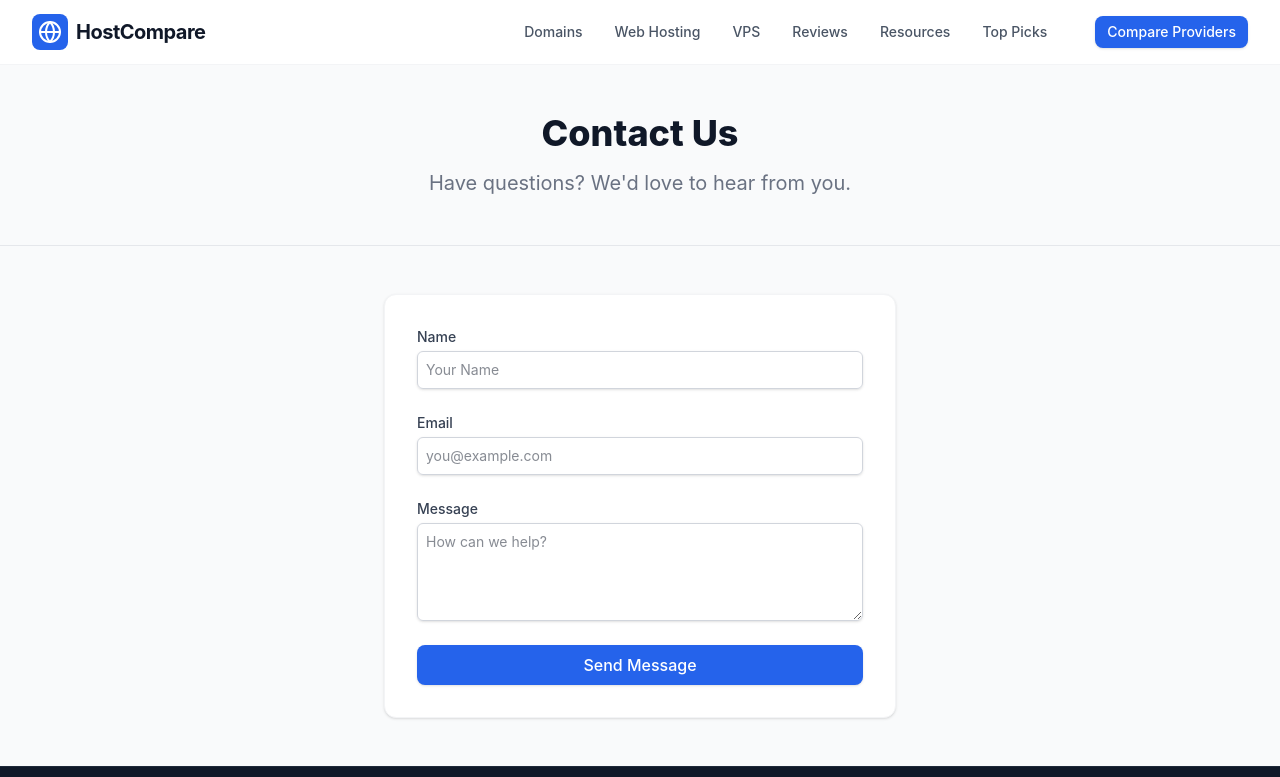
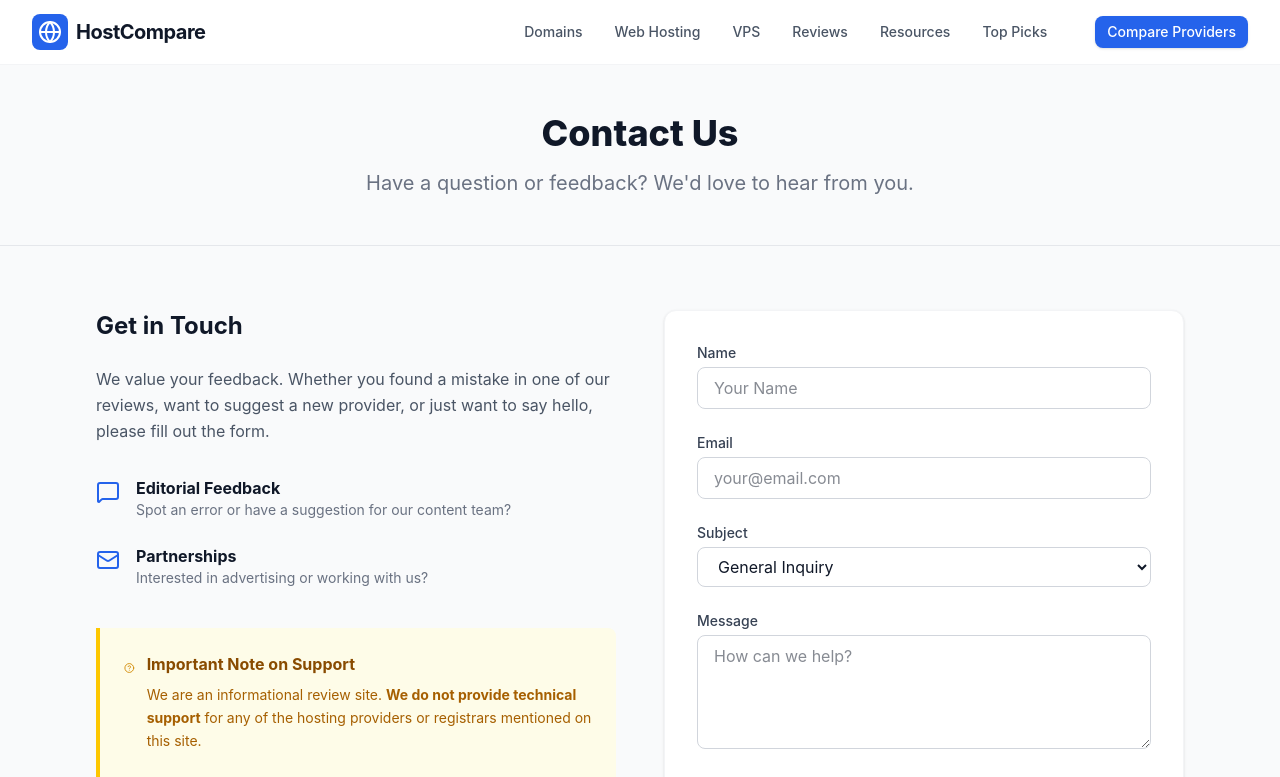
Before and after one commit to thekishanjangid/host_compare, a React (Vite) app: page /contact in a window 1280 px wide. Shown: the top 777 px of the page. Built offline with nearby package versions, Linux system fonts and the light colour scheme.

Commit message:
added content

```diff
--- a/src/pages/About.jsx
+++ b/src/pages/About.jsx
@@ -1,29 +1,74 @@
 import { Layout } from '../components/layout/Layout';
 import { PageHeader } from '../components/layout/PageHeader';
+import { Card } from '../components/ui/Card';
+import { CheckCircle2, Users, Search, BarChart } from 'lucide-react';
 
 export default function About() {
   return (
     <Layout>
       <PageHeader
         title="About Us"
-        description="We are dedicated to helping you find the perfect home for your website."
+        description="We are an independent platform dedicated to helping you find the best digital tools for your business."
       />
-      <div className="max-w-3xl mx-auto px-4 sm:px-6 lg:px-8 py-12">
-        <div className="prose prose-blue max-w-none text-gray-600">
-          <p className="text-lg leading-relaxed mb-6">
-            HostCompare was founded with a simple mission: to cut through the noise of the web hosting industry and provide honest, data-driven comparisons.
+
+      <div className="max-w-4xl mx-auto px-4 sm:px-6 lg:px-8 py-16">
+        {/* Who We Are */}
+        <section className="mb-16">
+          <h2 className="text-3xl font-bold text-gray-900 mb-6">Who We Are</h2>
+          <p className="text-lg text-gray-600 mb-6 leading-relaxed">
+            Welcome to our domain and hosting comparison hub. Founded in 2026, our mission is simple: to bring transparency to the often confusing world of web infrastructure. We are a team of developers, writers, and digital marketers who know how hard it can be to choose the right tools for a new project.
           </p>
-          <p className="mb-6">
-            We know how overwhelming it can be to choose between hundreds of providers, all claiming to be the "fastest" or "cheapest". That's why we actually test them. We buy plans, set up test sites, easier uptime, and reach out to support anonymously.
+          <p className="text-lg text-gray-600 leading-relaxed">
+            We are not a hosting company. We are an educational resource that tests, reviews, and compares services to help you make an informed decision.
           </p>
-          <h3 className="text-xl font-bold text-gray-900 mt-8 mb-4">Our Methodology</h3>
-          <ul className="list-disc pl-5 space-y-2">
-            <li><strong>Uptime Monitoring:</strong> We track availability 24/7.</li>
-            <li><strong>Speed Tests:</strong> We test load times from multiple global locations.</li>
-            <li><strong>Support Checks:</strong> We ask technical questions to evaluate support quality.</li>
-            <li><strong>User Experience:</strong> We rate the ease of use of their control panels.</li>
+        </section>
+
+        {/* What We Do */}
+        <section className="mb-16">
+          <h2 className="text-3xl font-bold text-gray-900 mb-8">What We Do</h2>
+          <div className="grid grid-cols-1 md:grid-cols-2 gap-8">
+            <Card className="p-6">
+              <Search className="w-8 h-8 text-brand-600 mb-4" />
+              <h3 className="text-xl font-bold mb-3">In-Depth Research</h3>
+              <p className="text-gray-600">We dive deep into terms of service, pricing structures, and feature lists so you don't have to read the fine print.</p>
+            </Card>
+            <Card className="p-6">
+              <BarChart className="w-8 h-8 text-brand-600 mb-4" />
+              <h3 className="text-xl font-bold mb-3">Performance Testing</h3>
+              <p className="text-gray-600">We monitor uptime, load speeds, and server response times to separate the fast hosts from the slow ones.</p>
+            </Card>
+          </div>
+        </section>
+
+        {/* Editorial Standards */}
+        <section className="bg-gray-50 rounded-2xl p-8 border border-gray-100 mb-16">
+          <h2 className="text-2xl font-bold text-gray-900 mb-6">Our Editorial Standards</h2>
+          <ul className="space-y-4">
+            <li className="flex items-start">
+              <CheckCircle2 className="w-6 h-6 text-green-500 mr-3 flex-shrink-0" />
+              <span className="text-gray-700"><strong>Independence:</strong> Our reviews are written by our editorial team, not by advertisers.</span>
+            </li>
+            <li className="flex items-start">
+              <CheckCircle2 className="w-6 h-6 text-green-500 mr-3 flex-shrink-0" />
+              <span className="text-gray-700"><strong>Transparency:</strong> We clearly disclose our affiliate relationships and how we make money.</span>
+            </li>
+            <li className="flex items-start">
+              <CheckCircle2 className="w-6 h-6 text-green-500 mr-3 flex-shrink-0" />
+              <span className="text-gray-700"><strong>Accuracy:</strong> We regularly update our data to reflect current pricing and features.</span>
+            </li>
           </ul>
-        </div>
+        </section>
+
+        {/* Team */}
+        <section>
+          <div className="flex items-center mb-6">
+            <Users className="w-8 h-8 text-gray-900 mr-3" />
+            <h2 className="text-3xl font-bold text-gray-900">Our Commitment</h2>
+          </div>
+          <p className="text-lg text-gray-600 mb-4">
+            We believe that the best recommendation is an honest one. Whether you are launching a personal blog or scaling a SaaS startup, our goal is to point you toward the tools that will actually support your growth, not just the ones that pay the highest commission.
+          </p>
+        </section>
       </div>
     </Layout>
   );
--- a/src/pages/AffiliateDisclosure.jsx
+++ b/src/pages/AffiliateDisclosure.jsx
@@ -4,25 +4,42 @@ import { PageHeader } from '../components/layout/PageHeader';
 export default function AffiliateDisclosure() {
   return (
     <Layout>
-      <PageHeader title="Affiliate Disclosure" />
-      <div className="max-w-3xl mx-auto px-4 sm:px-6 lg:px-8 py-12">
-        <div className="prose prose-blue max-w-none text-gray-600">
-          <p className="mb-4">
-            Comparison sites like ours require significant time, effort, and resources to maintain. To keep this service free for our readers, we may receive a commission when you click on some of the links on our website and make a purchase.
-          </p>
-          <h3 className="text-xl font-bold text-gray-900 mt-8 mb-4">How it Works</h3>
-          <p className="mb-4">
-            When you click a link for a provider on our site (e.g., Bluehost or SiteGround), we may earn a referral fee. This helps cover our server costs, writer fees, and testing tools.
-          </p>
-          <h3 className="text-xl font-bold text-gray-900 mt-8 mb-4">Does it Cost You More?</h3>
-          <p className="mb-4">
-            <strong>No, absolutely not.</strong> In fact, in many cases, our partnership with these providers allows us to offer you exclusive discounts that you wouldn't get by going directly to their site.
-          </p>
-          <h3 className="text-xl font-bold text-gray-900 mt-8 mb-4">Our Promise</h3>
-          <p className="mb-4">
-            We strive to keep our reviews and comparisons fair and balanced. A provider paying us a higher commission does not guarantee them a top spot. We rank based on performance, features, support, and value for money.
-          </p>
-        </div>
+      <PageHeader
+        title="Affiliate Disclosure"
+        description="Transparency is important to us. Here is how we fund our work."
+      />
+
+      <div className="max-w-3xl mx-auto px-4 sm:px-6 lg:px-8 py-16 prose prose-lg prose-blue text-gray-600">
+        <p className="lead text-xl text-gray-800 mb-8">
+          The short version: We participate in affiliate programs. If you purchase through our links, we may earn a commission. This comes at no extra cost to you.
+        </p>
+
+        <h3>Our Commitment to Honesty</h3>
+        <p>
+          Our goal is to provide helpful, unbiased content. The products and services we review are selected based on our research and testing. We do not accept payment to write positive reviews, and our editorial team operates independently of our potential commission earnings.
+        </p>
+
+        <h3>How Affiliate Links Work</h3>
+        <p>
+          When you click a link on our website to a provider (such as Bluehost or Namecheap), a special tracking code is used. This allows the provider to know that you came from our site.
+        </p>
+        <p>
+          If you proceed to buy a domain or hosting plan, we may receive a referral fee. This helps cover the costs of running this website, including server costs, content creation, and tool subscriptions.
+        </p>
+
+        <h3>No Cost to You</h3>
+        <p>
+          Using an affiliate link <strong>never</strong> increases the price you pay. In fact, in many cases, our links unlock special discounts or introductory rates that are cheaper than the public price.
+        </p>
+
+        <h3>Limitation of Liability</h3>
+        <p>
+          While we strive to keep our information accurate and up-to-date, pricing and terms of service for the providers we list can change without notice. We cannot guarantee the performance or reliability of any third-party service provider. Your use of any service is subject to that provider's own terms and conditions.
+        </p>
+
+        <p className="mt-8 pt-8 border-t border-gray-200 text-sm">
+          Last updated: January 2026
+        </p>
       </div>
     </Layout>
   );
--- a/src/pages/Contact.jsx
+++ b/src/pages/Contact.jsx
@@ -2,29 +2,110 @@ import { Layout } from '../components/layout/Layout';
 import { PageHeader } from '../components/layout/PageHeader';
 import { Button } from '../components/ui/Button';
 import { Card } from '../components/ui/Card';
+import { Mail, MessageSquare, HelpCircle } from 'lucide-react';
 
 export default function Contact() {
   return (
     <Layout>
-      <PageHeader title="Contact Us" description="Have questions? We'd love to hear from you." />
-      <div className="max-w-xl mx-auto px-4 sm:px-6 lg:px-8 py-12">
+      <PageHeader
+        title="Contact Us"
+        description="Have a question or feedback? We'd love to hear from you."
+      />
+
+      <div className="max-w-6xl mx-auto px-4 sm:px-6 lg:px-8 py-16">
+        <div className="grid grid-cols-1 lg:grid-cols-2 gap-12">
+
+          {/* Contact Info & Reasons */}
+          <div>
+            <h2 className="text-2xl font-bold text-gray-900 mb-6">Get in Touch</h2>
+            <p className="text-gray-600 mb-8 leading-relaxed">
+              We value your feedback. Whether you found a mistake in one of our reviews, want to suggest a new provider, or just want to say hello, please fill out the form.
+            </p>
+
+            <div className="space-y-6 mb-10">
+              <div className="flex items-start">
+                <MessageSquare className="w-6 h-6 text-brand-600 mt-1 mr-4" />
+                <div>
+                  <h3 className="font-bold text-gray-900">Editorial Feedback</h3>
+                  <p className="text-sm text-gray-500">Spot an error or have a suggestion for our content team?</p>
+                </div>
+              </div>
+              <div className="flex items-start">
+                <Mail className="w-6 h-6 text-brand-600 mt-1 mr-4" />
+                <div>
+                  <h3 className="font-bold text-gray-900">Partnerships</h3>
+                  <p className="text-sm text-gray-500">Interested in advertising or working with us?</p>
+                </div>
+              </div>
+            </div>
+
+            <div className="bg-yellow-50 border-l-4 border-yellow-400 p-6 rounded-r-lg">
+              <div className="flex items-start">
+                <HelpCircle className="w-6 h-6 text-yellow-600 mt-1 mr-3" />
+                <div>
+                  <h3 className="font-bold text-yellow-800 mb-2">Important Note on Support</h3>
+                  <p className="text-sm text-yellow-700 leading-relaxed">
+                    We are an informational review site. <strong>We do not provide technical support</strong> for any of the hosting providers or registrars mentioned on this site.
+                    <br /><br />
+                    If you have a billing issue or technical problem with your service, please contact the provider (e.g., Bluehost, Namecheap) directly through their website.
+                  </p>
+                </div>
+              </div>
+            </div>
+          </div>
+
+          {/* Contact Form */}
           <Card className="p-8">
             <form className="space-y-6">
               <div>
-              <label htmlFor="name" className="block text-sm font-medium text-gray-700">Name</label>
-              <input type="text" id="name" className="mt-1 block w-full rounded-md border-gray-300 shadow-sm focus:border-brand-500 focus:ring-brand-500 sm:text-sm p-2 border" placeholder="Your Name" />
+                <label htmlFor="name" className="block text-sm font-medium text-gray-700 mb-1">Name</label>
+                <input
+                  type="text"
+                  id="name"
+                  className="w-full px-4 py-2 border border-gray-300 rounded-lg focus:ring-2 focus:ring-brand-500 focus:border-brand-500 outline-none transition-colors"
+                  placeholder="Your Name"
+                />
               </div>
+
               <div>
-              <label htmlFor="email" className="block text-sm font-medium text-gray-700">Email</label>
-              <input type="email" id="email" className="mt-1 block w-full rounded-md border-gray-300 shadow-sm focus:border-brand-500 focus:ring-brand-500 sm:text-sm p-2 border" placeholder="you@example.com" />
+                <label htmlFor="email" className="block text-sm font-medium text-gray-700 mb-1">Email</label>
+                <input
+                  type="email"
+                  id="email"
+                  className="w-full px-4 py-2 border border-gray-300 rounded-lg focus:ring-2 focus:ring-brand-500 focus:border-brand-500 outline-none transition-colors"
+                  placeholder="your@email.com"
+                />
               </div>
+
               <div>
-              <label htmlFor="message" className="block text-sm font-medium text-gray-700">Message</label>
-              <textarea id="message" rows={4} className="mt-1 block w-full rounded-md border-gray-300 shadow-sm focus:border-brand-500 focus:ring-brand-500 sm:text-sm p-2 border" placeholder="How can we help?"></textarea>
+                <label htmlFor="subject" className="block text-sm font-medium text-gray-700 mb-1">Subject</label>
+                <select
+                  id="subject"
+                  className="w-full px-4 py-2 border border-gray-300 rounded-lg focus:ring-2 focus:ring-brand-500 focus:border-brand-500 outline-none transition-colors"
+                >
+                  <option>General Inquiry</option>
+                  <option>Feedback / Correction</option>
+                  <option>Partnership</option>
+                  <option>Other</option>
+                </select>
               </div>
-            <Button className="w-full">Send Message</Button>
+
+              <div>
+                <label htmlFor="message" className="block text-sm font-medium text-gray-700 mb-1">Message</label>
+                <textarea
+                  id="message"
+                  rows={4}
+                  className="w-full px-4 py-2 border border-gray-300 rounded-lg focus:ring-2 focus:ring-brand-500 focus:border-brand-500 outline-none transition-colors"
+                  placeholder="How can we help?"
+                ></textarea>
+              </div>
+
+              <Button size="lg" className="w-full">
+                Send Message
+              </Button>
             </form>
           </Card>
+        </div>
       </div>
     </Layout>
   );
--- a/src/pages/PrivacyPolicy.jsx
+++ b/src/pages/PrivacyPolicy.jsx
@@ -4,19 +4,56 @@ import { PageHeader } from '../components/layout/PageHeader';
 export default function PrivacyPolicy() {
   return (
     <Layout>
-      <PageHeader title="Privacy Policy" />
-      <div className="max-w-3xl mx-auto px-4 sm:px-6 lg:px-8 py-12">
-         <div className="prose prose-blue max-w-none text-gray-600">
-          <p>Last updated: January 2026</p>
-          <p className="mt-4">
-            Your privacy is important to us. It is HostCompare's policy to respect your privacy regarding any information we may collect from you across our website.
-          </p>
-          {/* Add more privacy content as needed */}
-          <h3 className="text-xl font-bold text-gray-900 mt-8 mb-4">Information We Collect</h3>
-          <p>
-            We only ask for personal information when we truly need it to provide a service to you. We collect it by fair and lawful means, with your knowledge and consent.
-          </p>
-        </div>
+      <PageHeader
+        title="Privacy Policy"
+        description="We respect your privacy and are committed to protecting your personal data."
+      />
+
+      <div className="max-w-3xl mx-auto px-4 sm:px-6 lg:px-8 py-16 prose prose-blue text-gray-600">
+        <h3>1. Introduction</h3>
+        <p>
+          This Privacy Policy explains how we collect, use, and protect your information when you visit our website. By using our site, you agree to the collection and use of information in accordance with this policy.
+        </p>
+
+        <h3>2. Information We Collect</h3>
+        <p>
+          <strong>Log Data:</strong> Like most websites, we collect information that your browser sends whenever you visit our site. This may include your computer's Internet Protocol ("IP") address, browser type, browser version, and the pages of our site that you visit.
+        </p>
+        <p>
+          <strong>Cookies:</strong> We use cookies to improve your experience. Cookies are files with small amount of data which may include an anonymous unique identifier. You can instruct your browser to refuse all cookies or to indicate when a cookie is being sent.
+        </p>
+
+        <h3>3. How We Use Your Information</h3>
+        <p>
+          We use the collected data for various purposes:
+        </p>
+        <ul>
+          <li>To provide and maintain our service</li>
+          <li>To monitor the usage of our service</li>
+          <li>To detect, prevent and address technical issues</li>
+        </ul>
+
+        <h3>4. Third-Party Services & Affiliate Links</h3>
+        <p>
+          We may employ third-party companies and services (such as Google Analytics) to facilitate our service. These third parties have access to your Personal Data only to perform these tasks on our behalf and are obligated not to disclose or use it for any other purpose.
+        </p>
+        <p>
+          <strong>Affiliate Tracking:</strong> When you click on an affiliate link to a third-party website, that third party may place a cookie on your browser to track the referral. We do not control these third-party cookies.
+        </p>
+
+        <h3>5. Data Security</h3>
+        <p>
+          The security of your data is important to us, but remember that no method of transmission over the Internet, or method of electronic storage is 100% secure. While we strive to use commercially acceptable means to protect your Personal Data, we cannot guarantee its absolute security.
+        </p>
+
+        <h3>6. Changes to This Policy</h3>
+        <p>
+          We may update our Privacy Policy from time to time. We will notify you of any changes by posting the new Privacy Policy on this page.
+        </p>
+
+        <p className="mt-8 text-sm">
+          If you have any questions about this Privacy Policy, please contact us.
+        </p>
       </div>
     </Layout>
   );
--- a/src/pages/Terms.jsx
+++ b/src/pages/Terms.jsx
@@ -4,26 +4,45 @@ import { PageHeader } from '../components/layout/PageHeader';
 export default function Terms() {
   return (
     <Layout>
-      <PageHeader title="Terms and Conditions" />
-      <div className="max-w-3xl mx-auto px-4 sm:px-6 lg:px-8 py-12">
-        <div className="prose prose-blue max-w-none text-gray-600">
-          <p>Last updated: January 2026</p>
-          <p className="mt-4">
-            Please read these Terms and Conditions ("Terms", "Terms and Conditions") carefully before using the HostCompare website (the "Service") operated by HostCompare ("us", "we", or "our").
+      <PageHeader
+        title="Terms of Service"
+        description="Please read these terms and conditions carefully before using our website."
+      />
+
+      <div className="max-w-3xl mx-auto px-4 sm:px-6 lg:px-8 py-16 prose prose-blue text-gray-600">
+        <h3>1. Acceptance of Terms</h3>
+        <p>
+          By accessing and using this website, you accept and agree to be bound by the terms and provision of this agreement. In addition, when using this websites particular services, you shall be subject to any posted guidelines or rules applicable to such services.
         </p>
-          <h3 className="text-xl font-bold text-gray-900 mt-8 mb-4">1. Acceptance of Terms</h3>
+
+        <h3>2. Educational & Informational Purpose</h3>
         <p>
-            By accessing or using the Service you agree to be bound by these Terms. If you disagree with any part of the terms then you may not access the Service.
+          This website is for informational and educational purposes only. The information provided does not constitute professional advice. We make no representations or warranties of any kind, express or implied, about the completeness, accuracy, reliability, suitability or availability with respect to the website or the information, products, services, or related graphics contained on the website for any purpose.
         </p>
-          <h3 className="text-xl font-bold text-gray-900 mt-8 mb-4">2. Intellectual Property</h3>
+
+        <h3>3. External Links</h3>
         <p>
-            The Service and its original content, features and functionality are and will remain the exclusive property of HostCompare and its licensors.
+          This website contains links to other websites which are not under our control. We have no control over the nature, content, and availability of those sites. The inclusion of any links does not necessarily imply a recommendation or endorse the views expressed within them.
         </p>
-          <h3 className="text-xl font-bold text-gray-900 mt-8 mb-4">3. Links To Other Web Sites</h3>
+
+        <h3>4. Limitation of Liability</h3>
         <p>
-            Our Service may contain links to third-party web sites or services that are not owned or controlled by HostCompare. We have no control over, and assume no responsibility for, the content, privacy policies, or practices of any third party web sites or services.
+          In no event will we be liable for any loss or damage including without limitation, indirect or consequential loss or damage, or any loss or damage whatsoever arising from loss of data or profits arising out of, or in connection with, the use of this website.
         </p>
-        </div>
+
+        <h3>5. Intellectual Property</h3>
+        <p>
+          The content, layout, design, data, databases and graphics on this website are protected by intellectual property laws. You may not reproduce, download, transmit or retransmit content from this website, in whole or in part, without prior written permission.
+        </p>
+
+        <h3>6. Governing Law</h3>
+        <p>
+          These terms and conditions are governed by and construed in accordance with the laws and you irrevocably submit to the exclusive jurisdiction of the courts in that location.
+        </p>
+
+        <p className="mt-8 pt-8 border-t border-gray-200 text-sm">
+          Last updated: January 2026
+        </p>
       </div>
     </Layout>
   );
```
Lines whose indentation alone changed are shown as unchanged.
